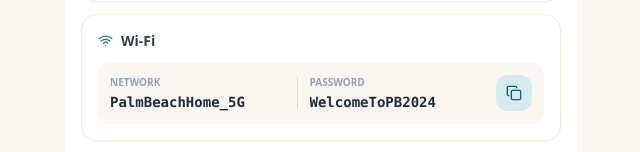
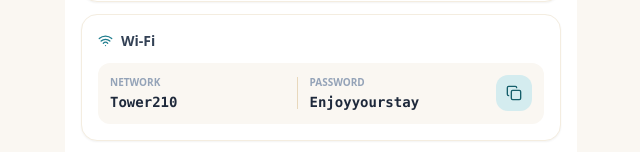
Before and after one commit to ZbienVC/palm-beach-guide, a Next.js app: page / in a window 1280 px wide. Shown: the part 4654-4806 px from the top of the page, without its empty margins (319-959 px from the left). Built offline with nearby package versions, Linux system fonts and the light colour scheme; a web font is replaced by a local one.

Commit message:
update: WiFi name -> Tower210, password -> Enjoyyourstay

```diff
--- a/data/guide.ts
+++ b/data/guide.ts
@@ -617,8 +617,8 @@ export const guide: GuideData = {
   },
   houseInfo: {
     wifi: {
-      name: "PalmBeachHome_5G",
-      password: "WelcomeToPB2024",
+      name: "Tower210",
+      password: "Enjoyyourstay",
     },
     parking: "One assigned spot in the garage — Level 2, Space 14. Guest parking available on the street after 6pm.",
     checkoutTime: "11:00 AM",
```
